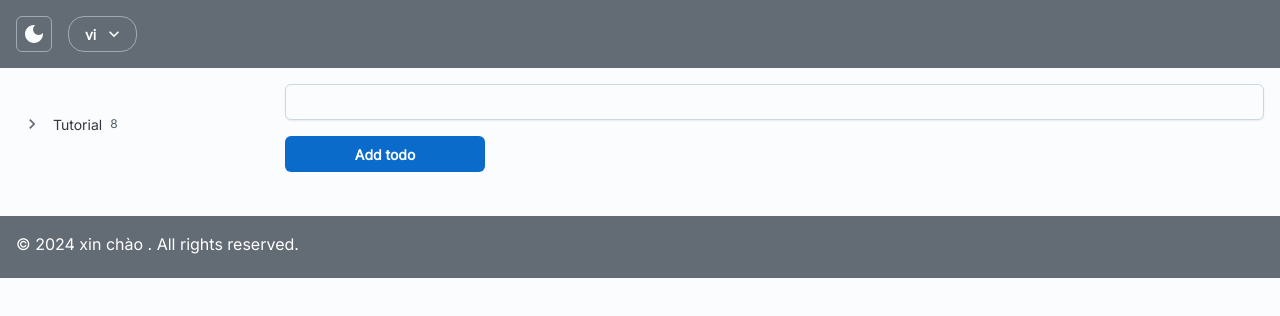
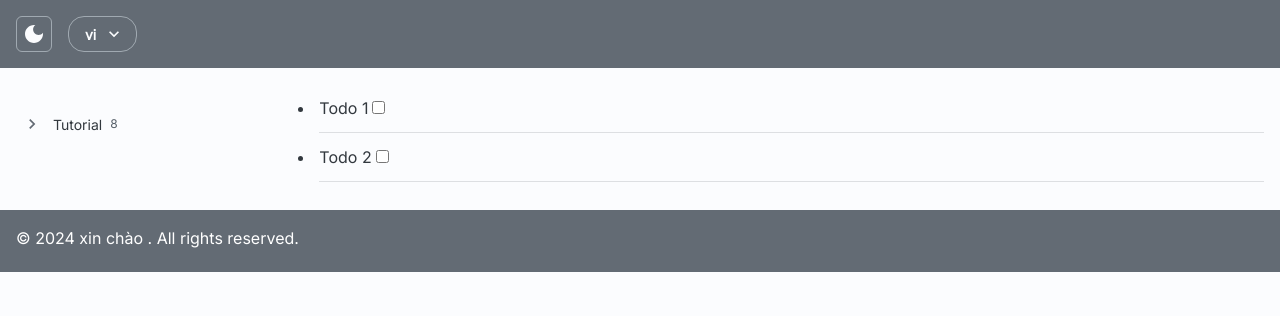
Before and after one commit to chung193/learn-reactjs-project, a React (Create React App) app: page / in a window 1280 px wide. Shown: the top 316 px of the page. Built offline with nearby package versions, Linux system fonts and the light colour scheme.

Commit message:
a little change

```diff
--- a/src/screens/Todo.js
+++ b/src/screens/Todo.js
@@ -1,4 +1,4 @@
-import React, { useState } from 'react'
+import React, { useState, useReducer } from 'react'
 import Button from '@mui/joy/Button';
 import Input from '@mui/joy/Input';
 import List from '@mui/joy/List';
@@ -6,53 +6,81 @@ import ListItem from '@mui/joy/ListItem';
 import Stack from '@mui/joy/Stack';
 import ListDivider from '@mui/joy/ListDivider';
 
+
+const reducer = (state, action) => {
+  switch (action.type) {
+    case "COMPLETE":
+      return state.map((todo) => {
+        if (todo.id === action.id) {
+          return { ...todo, complete: !todo.complete };
+        } else {
+          return todo;
+        }
+      });
+    default:
+      return state;
+  }
+};
+
+const initialTodos = [
+  {
+    id: 1,
+    title: "Todo 1",
+    complete: false,
+  },
+  {
+    id: 2,
+    title: "Todo 2",
+    complete: false,
+  },
+];
+
 function Todo() {
-  const [list, setList] = useState([]);
-  const [input, setInput] = useState('');
+  const [todos, dispatch] = useReducer(reducer, initialTodos);
 
-  const handleDelete = (id) => {
-    let newArr = [...list];
-    let result = newArr.find(element => element.id == id);
-    if (result !== 'undefined') {
-      result.status = !result.status;
-    }
-    setList(newArr);
-  }
+  const handleComplete = (todo) => {
+    dispatch({ type: "COMPLETE", id: todo.id });
+  };
 
-  const handleChange = (e) => {
-    setInput(e.target.value);
-  }
+  // const handleDelete = (id) => {
+  //   let newArr = [...list];
+  //   let result = newArr.find(element => element.id == id);
+  //   if (result !== 'undefined') {
+  //     result.status = !result.status;
+  //   }
+  //   setList(newArr);
+  // }
 
-  const handleSubmit = (e) => {
-    e.preventDefault();
-    if (input !== '') {
-      let max = Math.max(...list.map(o => o.id)) + 1;
-      let item = {
-        id: max !== -Infinity ? max : 1,
-        name: input,
-        status: true
-      }
+  // const handleSubmit = (e) => {
+  //   e.preventDefault();
+  //   if (input !== '') {
+  //     let max = Math.max(...todos.map(o => o.id)) + 1;
+  //     let item = {
+  //       id: max !== -Infinity ? max : 1,
+  //       name: input,
+  //       status: true
+  //     }
 
-      setList([...list, item]);
-      setInput('');
-    }
-  }
+  //     setTodos([...todos, item]);
+  //     setInput('');
+  //   }
+  // }
 
   return (
     <Stack spacing={2}>
-      <Input type='text' value={input} onChange={handleChange}></Input>
-      <Button type='submit' sx={{ width: 200 }} onClick={handleSubmit}>Add todo</Button>
+
+
       <List marker='disc' sx={{ width: '100%' }}>
         {
-          list.map((item, index) =>
-            <><ListItem key={item.id} sx={{ width: '100%' }}>
-              {
-                (!item.status) ?
-                  (<del>{item.name} </del>)
-                  :
-                  (item.name)
-              }
-              <Button sx={{ marginLeft: 10 }} variant="plain" onClick={() => handleDelete(item.id)}>Xoá</Button></ListItem>
+          todos.map((todo) =>
+            <><ListItem key={todo.id} sx={{ width: '100%' }}>
+              {todo.title}
+              <input
+                type="checkbox"
+                checked={todo.complete}
+                onChange={() => handleComplete(todo)}
+              />
+            </ListItem>
               <ListDivider inset="startDecorator" /></>
           )
         }
```
